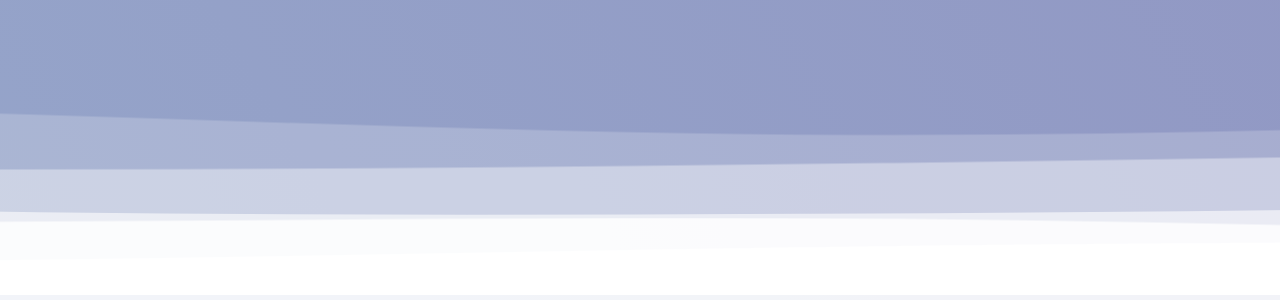
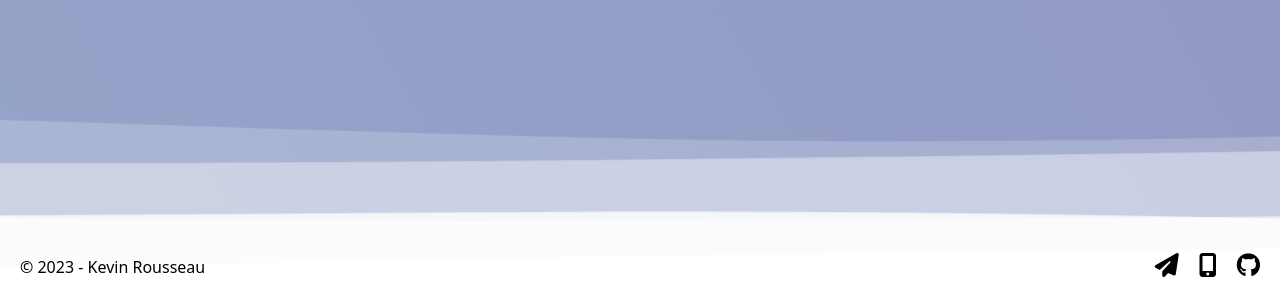
Before and after one commit to KevinRousseau/kevinrousseau.be, a Nuxt app: page / in a window 1280 px wide. Shown: the part 500-800 px from the top of the page. Built offline with nearby package versions, Linux system fonts and the light colour scheme.

Commit message:
Add footer links

```diff
--- a/assets/css/tailwind.css
+++ b/assets/css/tailwind.css
@@ -1,10 +1,16 @@
-/* purgecss start ignore */
 @import 'tailwindcss/base';
 @import 'tailwindcss/components';
 @import 'tailwindcss/utilities';
+
+@import url('https://fonts.googleapis.com/css2?family=Poppins:wght@300;400;500;600;700&display=swap');
+@import '@fortawesome/fontawesome-free/css/all.min.css';
 
 *,
 *:before,
 *:after {
   @apply m-0 p-0;
 }
+
+body {
+  @apply font-light;
+}
--- /dev/null
+++ b/components/FooterLink.vue
@@ -0,0 +1,14 @@
+<script setup lang="ts">
+
+const props = defineProps({
+    url: { type: String, required: true },
+    icon: { type: String, required: true }
+});
+
+</script>
+
+<template>
+    <a :href="props.url" target="_blank">
+        <i :class="props.icon" class="text-2xl"></i>
+    </a>
+</template>
--- a/components/HeroWave.vue
+++ b/components/HeroWave.vue
@@ -61,7 +61,7 @@
     }
 
     50% {
-        transform: scaleX(3) translateX(25%) translateY(-5%);
+        transform: scaleX(3) translateX(25%);
     }
 
     100% {
@@ -75,7 +75,7 @@
     }
 
     50% {
-        transform: scaleX(3) translateX(-25%) translateY(5%);
+        transform: scaleX(3) translateX(-25%);
     }
 
     100% {
--- a/package.json
+++ b/package.json
@@ -16,5 +16,8 @@
     "node-sass": "^9.0.0",
     "nuxt": "^3.6.1",
     "sass-loader": "^13.3.2"
+  },
+  "dependencies": {
+    "@fortawesome/fontawesome-free": "^6.4.0"
   }
 }
--- a/pages/index.vue
+++ b/pages/index.vue
@@ -1,10 +1,39 @@
 <script setup lang="ts">
+import FooterLink from '../components/FooterLink.vue';
 import HeroWave from '../components/HeroWave.vue';
+
+interface FooterLink {
+	url: string,
+	icon: string
+}
+
+const footerLinks: FooterLink[] = [
+	{
+		url: 'mailto:hallo@kevinrousseau.be',
+		icon: 'fa-solid fa-paper-plane'
+	}, {
+		url: 'tel:+32 476 34 91 63',
+		icon: 'fa-solid fa-mobile-screen-button'
+	}, {
+		url: 'https://github.com/KevinRousseau',
+		icon: 'fa-brands fa-github'
+	}
+]
 
 </script>
 
 <template>
 	<div id="hero" class="w-screen min-h-screen">
+		<footer class="w-full absolute bottom-0 left-0 z-10 flex justify-between items-center p-5">
+			<p>&copy; {{ new Date().getFullYear() }} - Kevin Rousseau </p>
+
+			<ul class="flex items-center gap-5">
+				<li v-for="(footerLink, footerLinkIndex) in footerLinks" :key="footerLinkIndex">
+					<FooterLink :url="footerLink.url" :icon="footerLink.icon"></FooterLink>
+				</li>
+			</ul>
+		</footer>
+
 		<HeroWave class="absolute bottom-0" />
 	</div>
 </template>
--- a/tailwind.config.ts
+++ b/tailwind.config.ts
@@ -1,14 +1,16 @@
 import type { Config } from 'tailwindcss'
+const defaultTheme = require('tailwindcss/defaultTheme')
 
 export default <Partial<Config>>{
     theme: {
         extend: {
+            fontFamily: {
+                'sans': ['Poppins', ...defaultTheme.fontFamily.sans],
+            },
             colors: {
-                primary: '#ff0000'
             },
             backgroundImage: {
-                'hero-gradient': "url('/img/hero-gradient.svg')",
-              }
+            }
         }
     }
 }
```
Also changed, not shown: public/img/hero-gradient.svg (deleted), 1 other file (tests, documents, lock files or other folders). Lines whose indentation alone changed are shown as unchanged.
